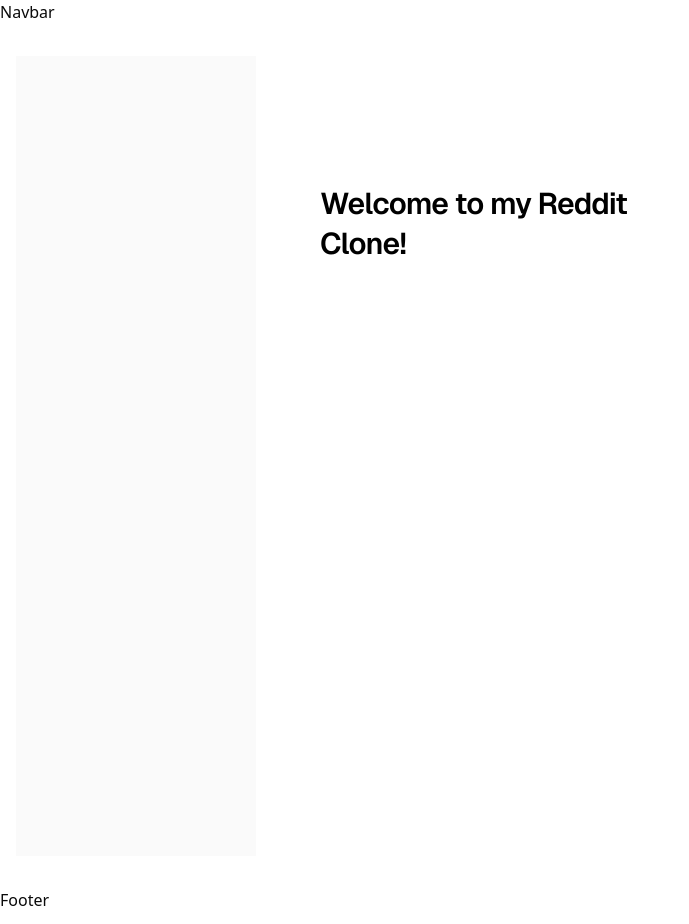
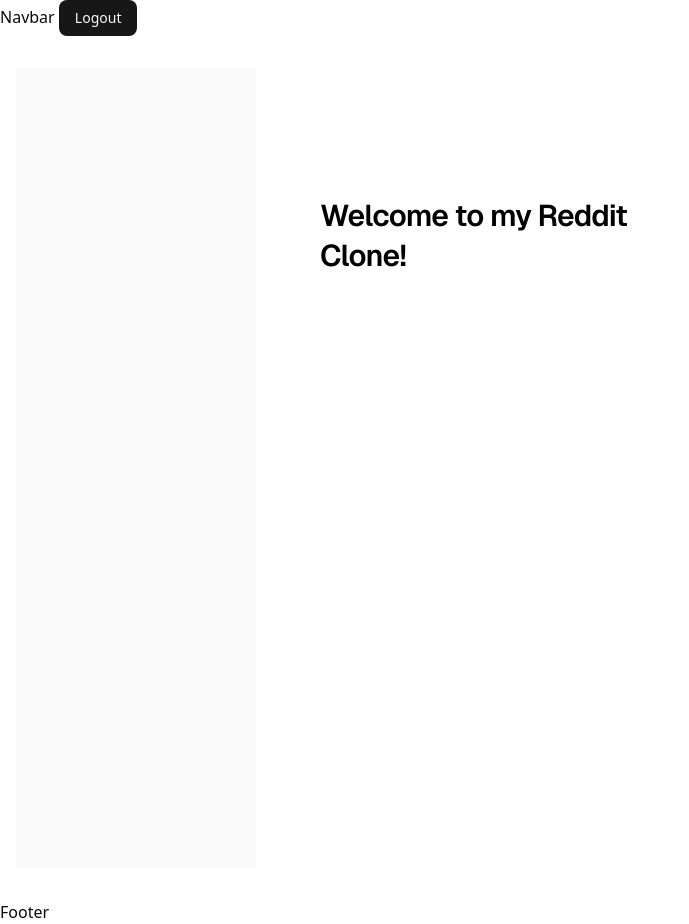
Before and after one commit to m-rivo/reddit-clone, a Next.js app: page / in a window 1280 px wide. Shown: the whole page, without its empty margins (0-689 px from the left). Built offline with nearby package versions, Linux system fonts and the light colour scheme.

Commit message:
Created basic navbar, footer and logout button components

```diff
--- a/src/app/(main)/layout.tsx
+++ b/src/app/(main)/layout.tsx
@@ -1,3 +1,6 @@
+import Navbar from "@/components/Navbar";
+import Footer from "@/components/Footer";
+
 export default function MainLayout({
   children,
 }: {
@@ -5,9 +8,9 @@
 }) {
   return (
     <div className="flex flex-col min-h-screen">
-      <nav>Navbar</nav>
+      <Navbar />
       <main className="grow container mx-auto px-4 py-8">{children}</main>
-      <footer>Footer</footer>
+      <Footer />
     </div>
   );
 }
--- /dev/null
+++ b/src/components/Footer.tsx
@@ -0,0 +1,3 @@
+export default function Footer() {
+  return <footer>Footer</footer>;
+}
--- /dev/null
+++ b/src/components/LogoutButton.tsx
@@ -0,0 +1,5 @@
+import { Button } from "./ui/button";
+
+export default function LogoutButton() {
+  return <Button>Logout</Button>;
+}
--- /dev/null
+++ b/src/components/Navbar.tsx
@@ -0,0 +1,9 @@
+import LogoutButton from "./LogoutButton";
+
+export default function Navbar() {
+  return (
+    <nav>
+      Navbar <LogoutButton />
+    </nav>
+  );
+}
--- /dev/null
+++ b/src/components/ui/button.tsx
@@ -0,0 +1,64 @@
+import * as React from "react"
+import { cva, type VariantProps } from "class-variance-authority"
+import { Slot } from "radix-ui"
+
+import { cn } from "@/lib/utils"
+
+const buttonVariants = cva(
+  "inline-flex items-center justify-center gap-2 whitespace-nowrap rounded-md text-sm font-medium transition-all disabled:pointer-events-none disabled:opacity-50 [&_svg]:pointer-events-none [&_svg:not([class*='size-'])]:size-4 shrink-0 [&_svg]:shrink-0 outline-none focus-visible:border-ring focus-visible:ring-ring/50 focus-visible:ring-[3px] aria-invalid:ring-destructive/20 dark:aria-invalid:ring-destructive/40 aria-invalid:border-destructive",
+  {
+    variants: {
+      variant: {
+        default: "bg-primary text-primary-foreground hover:bg-primary/90",
+        destructive:
+          "bg-destructive text-white hover:bg-destructive/90 focus-visible:ring-destructive/20 dark:focus-visible:ring-destructive/40 dark:bg-destructive/60",
+        outline:
+          "border bg-background shadow-xs hover:bg-accent hover:text-accent-foreground dark:bg-input/30 dark:border-input dark:hover:bg-input/50",
+        secondary:
+          "bg-secondary text-secondary-foreground hover:bg-secondary/80",
+        ghost:
+          "hover:bg-accent hover:text-accent-foreground dark:hover:bg-accent/50",
+        link: "text-primary underline-offset-4 hover:underline",
+      },
+      size: {
+        default: "h-9 px-4 py-2 has-[>svg]:px-3",
+        xs: "h-6 gap-1 rounded-md px-2 text-xs has-[>svg]:px-1.5 [&_svg:not([class*='size-'])]:size-3",
+        sm: "h-8 rounded-md gap-1.5 px-3 has-[>svg]:px-2.5",
+        lg: "h-10 rounded-md px-6 has-[>svg]:px-4",
+        icon: "size-9",
+        "icon-xs": "size-6 rounded-md [&_svg:not([class*='size-'])]:size-3",
+        "icon-sm": "size-8",
+        "icon-lg": "size-10",
+      },
+    },
+    defaultVariants: {
+      variant: "default",
+      size: "default",
+    },
+  }
+)
+
+function Button({
+  className,
+  variant = "default",
+  size = "default",
+  asChild = false,
+  ...props
+}: React.ComponentProps<"button"> &
+  VariantProps<typeof buttonVariants> & {
+    asChild?: boolean
+  }) {
+  const Comp = asChild ? Slot.Root : "button"
+
+  return (
+    <Comp
+      data-slot="button"
+      data-variant={variant}
+      data-size={size}
+      className={cn(buttonVariants({ variant, size, className }))}
+      {...props}
+    />
+  )
+}
+
+export { Button, buttonVariants }
```
